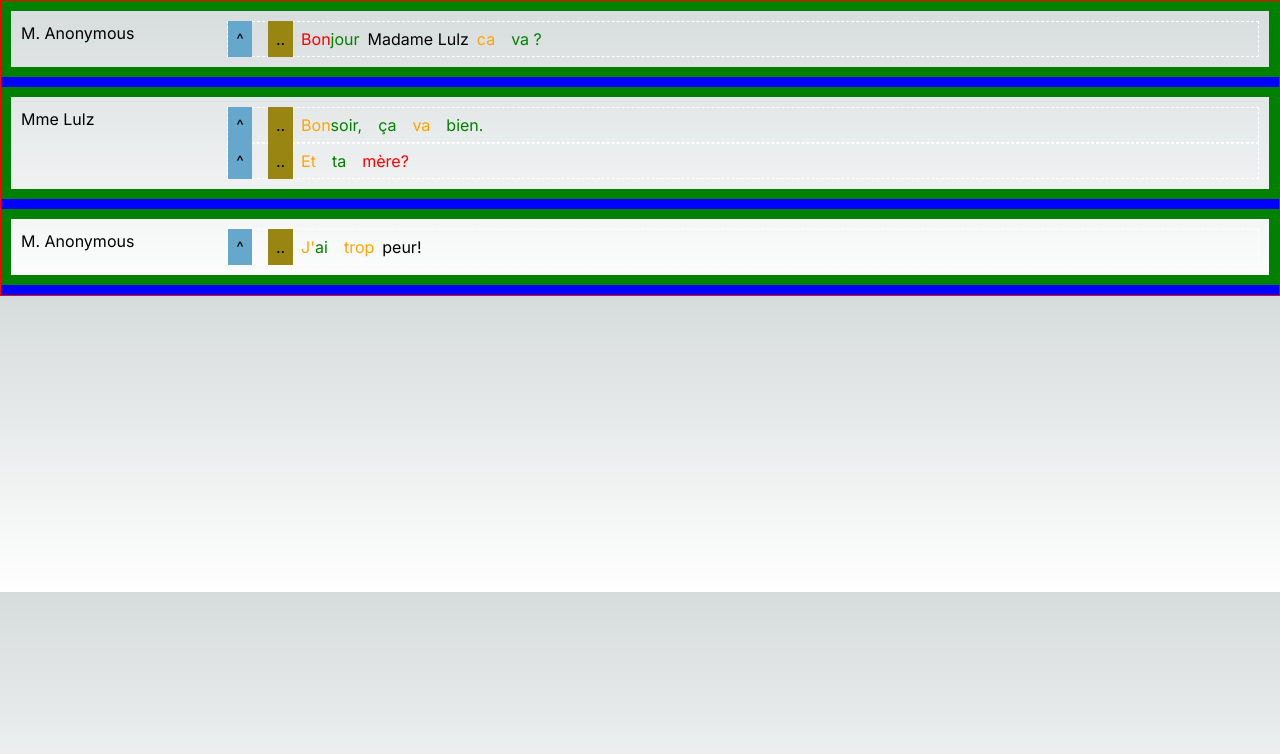
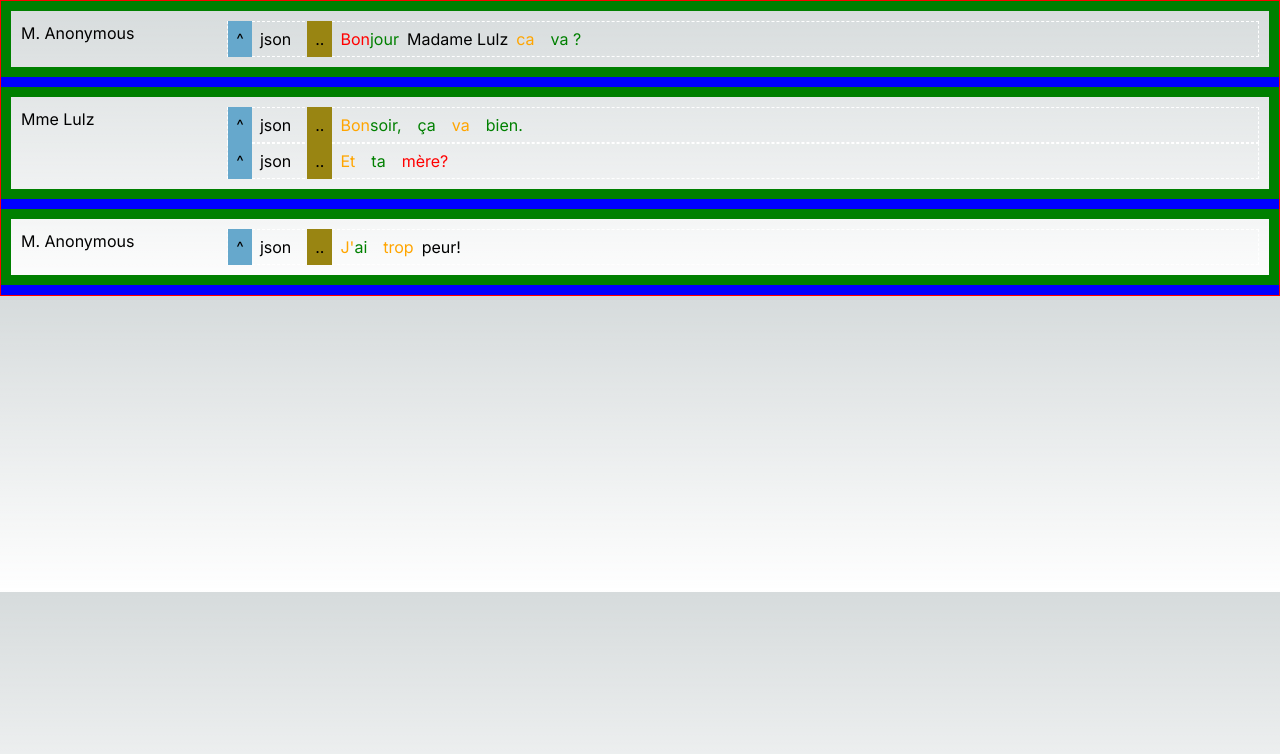
Before and after one commit to glefait/transcript-react-test, a Next.js app: page / in a window 1280 px wide. Shown: the top 754 px of the page. Built offline with nearby package versions, Linux system fonts and the light colour scheme.

Commit message:
moveFirstWord implementation started (without react update)

```diff
--- a/src/app/globals.css
+++ b/src/app/globals.css
@@ -97,3 +97,7 @@ body {
 .moveFirstWord:hover ~ .firstWord {
   background-color: #998512;
 }
+.showJson {
+  margin: 8px;
+  margin-right:0;
+}
--- a/src/components/Edition.js
+++ b/src/components/Edition.js
@@ -7,15 +7,37 @@ import { GenerateDomFromData, ReverseDataFromDom } from '@/components/editionLin
 export function TranscriptionLine({line}){
     const [stateLine, setStateLine] = useState(line);
     const onFocus = () => { console.log("TranscriptionLine:onFocus"); }
-    const onBlur = () => {
-        e.stopPropagation(); // does not trigger on TranscriptionSpeech
-        const reversedLine = ReverseDataFromDom(e.currentTarget);
+
+    const reverse = function(node) {
+        const reversedLine = ReverseDataFromDom(node);
         if(JSON.stringify(reversedLine) != JSON.stringify(stateLine)){
             console.log("updated TranscriptionLine");
             setStateLine(reversedLine);
         }
     }
+    const onBlur = (e) => {
+        e.stopPropagation();
+        reverse(e.currentTarget);
+    }
 
+    const onMoveLineAbove = (e) => {
+        e.stopPropagation();
+        console.log("moveLineAbove:");
+    }
+    const onMoveFirstWordAbove = (e) => {
+        e.stopPropagation();
+        // 1. rebuild the structure first
+        reverse(e.target.parentNode);
+        // 2. split it between first word that should be moved above and the remaining words that should stay here
+        let firstWordOfCurrentLine = stateLine.parts.slice(0,1);
+        let currentLineWithoutFirstWord = stateLine.parts.slice(1);
+        console.log("first word:", firstWordOfCurrentLine);
+        console.log("remaining line:", currentLineWithoutFirstWord);
+    }
+    const onGetLineJSON = (e) => {
+        e.stopPropagation();
+        console.log(JSON.stringify(stateLine));
+    }
     const parts = GenerateDomFromData(stateLine);
     return (
         <p className="transcriptionLine"
@@ -24,14 +46,15 @@ export function TranscriptionLine({line}){
            contentEditable suppressContentEditableWarning
            spellCheck="false" // why not
            role="textbox" tabIndex={0}>
-            <span className="moveLine uxOnly">^</span>
-            <span className="moveFirstWord uxOnly">..</span>
+            <span onClick={onMoveLineAbove} className="moveLine uxOnly">^</span>
+            <span onClick={onGetLineJSON} className="showJson uxOnly">json</span>
+            <span onClick={onMoveFirstWordAbove} className="moveFirstWord uxOnly">..</span>
             {parts}
         </p>
     );
 }
 
-export function TranscriptionSpeech({speech_lines}){
+export function TranscriptionSpeech({speech_lines}) {
     const onBlur = () => {
         console.log("TranscriptionSpeech:onBlur");
     }
```
